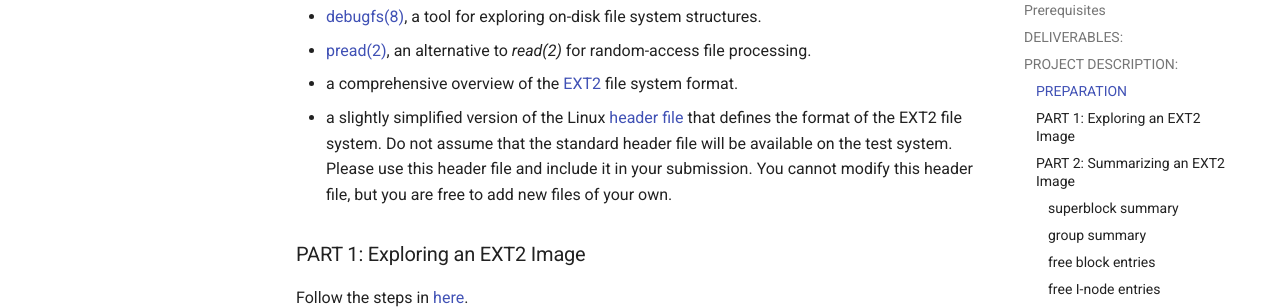
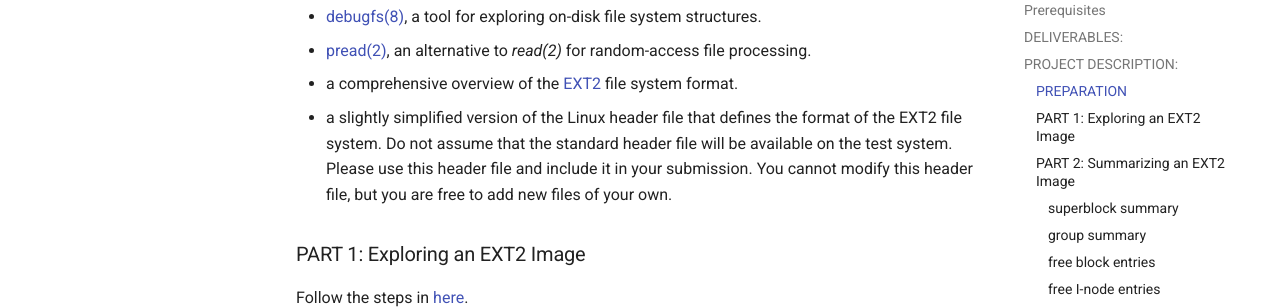
Before and after one commit to fxlin/p4-fs, an MkDocs documentation site: the page built from docs/interpretation.md, in a window 1280 px wide and 900 px high, scrolled down 2097 px. Shown: the part 152-460 px from the top of the window. Built offline with MkDocs 1.6.1 and Material for MkDocs 9.7.7, drawn with Linux system fonts in a browser that asks for light colours; part of the change alters nothing that is shown.

```diff
--- a/docs/interpretation.md
+++ b/docs/interpretation.md
@@ -60,7 +60,7 @@ To perform this assignment, you may need to study a few things:
 - [debugfs(8)](http://man7.org/linux/man-pages/man8/debugfs.8.html), a tool for exploring on-disk file system structures.
 - [pread(2)](http://man7.org/linux/man-pages/man2/pread.2.html), an alternative to *read(2)* for random-access file processing.
 - a comprehensive overview of the [EXT2](http://www.nongnu.org/ext2-doc/ext2.html) file system format.
-- a slightly simplified version of the Linux [header file](http:Interpretation//web.cs.ucla.edu/classes/spring18/cs111/projects/ext2_fs.h) that defines the format of the EXT2 file system. Do not assume that the standard header file will be available on the test system. Please use this header file and include it in your submission. You cannot modify this header file, but you are free to add new files of your own.
+- a slightly simplified version of the Linux header file that defines the format of the EXT2 file system. Do not assume that the standard header file will be available on the test system. Please use this header file and include it in your submission. You cannot modify this header file, but you are free to add new files of your own.
 
 <!--- what is standard header file??--->
 
```
